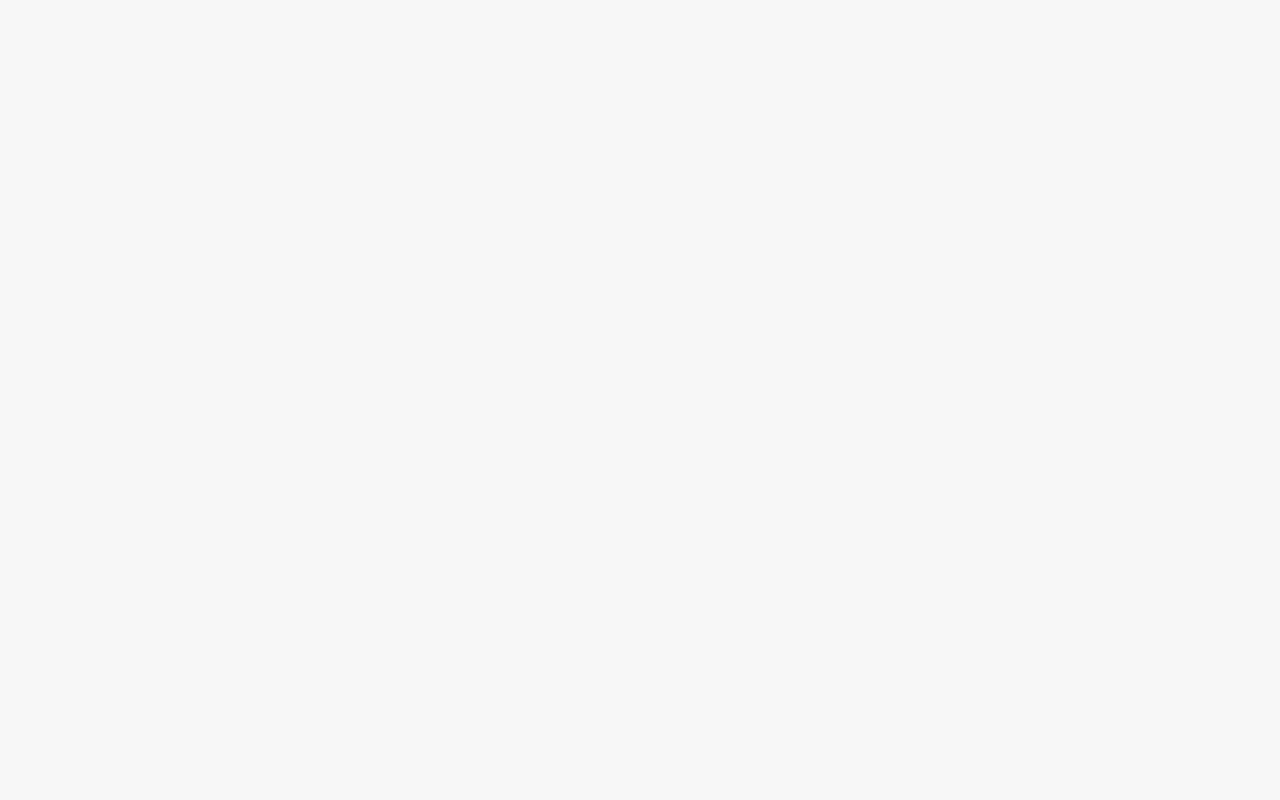
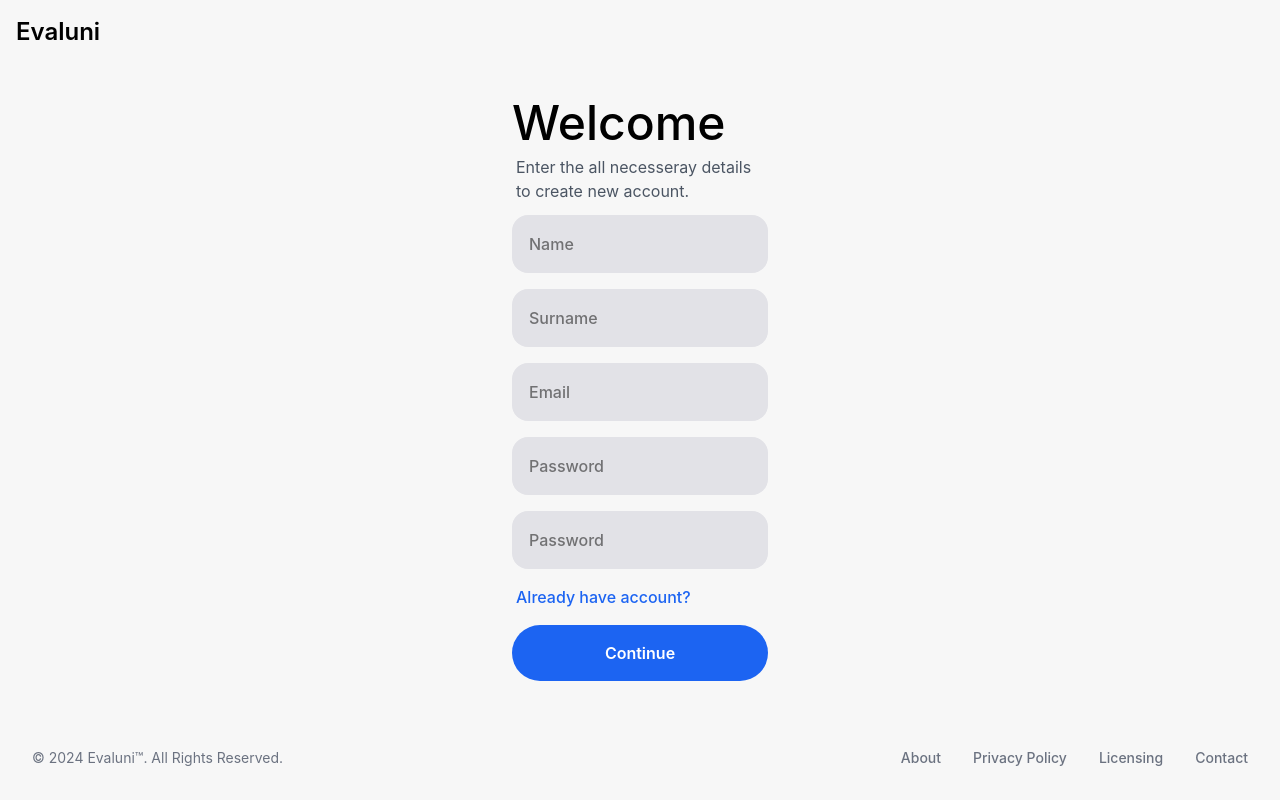
Before and after one commit to kananniftiyev/evaluni, a React (Vite) app: page /register in a window 1280 px wide. Before the commit this address had no page. Built offline with nearby package versions, Linux system fonts and the light colour scheme.

Commit message:
Signup Page

```diff
--- a/src/App.jsx
+++ b/src/App.jsx
@@ -2,12 +2,14 @@ import "./App.css";
 import { BrowserRouter as Router, Route, Routes } from "react-router-dom";
 import Layout from "./components/Layout"; // Optional
 import LoginPage from "./pages/LoginPage";
+import SignUpPage from "./pages/SignUpPage";
 
 function App() {
   return (
     <Router>
       <Routes>
         <Route path="login" element={<LoginPage />} />
+        <Route path="register" element={<SignUpPage />} />
       </Routes>
     </Router>
   );
--- a/src/components/Field.jsx
+++ b/src/components/Field.jsx
@@ -1,9 +1,15 @@
-function Field(props){
-    return(
-        <>
-            <input className="field px-4 py-4" type="text" placeholder={props.text} />
-        </>
-    )
+function Field(props) {
+  return (
+    <>
+      <input
+        className="field px-4 py-4"
+        type={props.type || "text"} // Default type is 'text' if not provided
+        placeholder={props.text}
+        value={props.value}
+        onChange={props.onChange}
+      />
+    </>
+  );
 }
 
 export default Field;
--- a/src/pages/LoginPage.jsx
+++ b/src/pages/LoginPage.jsx
@@ -2,6 +2,12 @@ import Button from "../components/Button";
 import Field from "../components/Field";
 
 function LoginPage(props) {
+  const [email, setEmail] = useState("");
+  const [password, setPassword] = useState("");
+  const [emailError, setEmailError] = useState("");
+
+  const emailRegex = /^[^\s@]+@[^\s@]+\.[^\s@]+$/;
+
   return (
     <div className="flex flex-col min-h-screen">
       <nav className="bg-white border-gray-200 dark:bg-gray-900">
--- a/src/pages/SignUpPage.jsx
+++ b/src/pages/SignUpPage.jsx
@@ -0,0 +1,102 @@
+import Button from "../components/Button";
+import Field from "../components/Field";
+
+const SignUpPage = (props) => {
+  return (
+    <div className="flex flex-col min-h-screen">
+      <nav className="bg-white border-gray-200 dark:bg-gray-900">
+        <div className="flex flex-wrap items-center justify-between mx-auto p-4">
+          <a
+            href="https://flowbite.com/"
+            className="flex items-center space-x-3 rtl:space-x-reverse"
+          >
+            <span className="self-center text-2xl font-semibold whitespace-nowrap dark:text-white">
+              Evaluni
+            </span>
+          </a>
+          <button
+            data-collapse-toggle="navbar-default"
+            type="button"
+            className="inline-flex items-center p-2 w-10 h-10 justify-center text-sm text-gray-500 rounded-lg md:hidden hover:bg-gray-100 focus:outline-none focus:ring-2 focus:ring-gray-200 dark:text-gray-400 dark:hover:bg-gray-700 dark:focus:ring-gray-600"
+            aria-controls="navbar-default"
+            aria-expanded="false"
+          >
+            <span className="sr-only">Open main menu</span>
+            <svg
+              className="w-5 h-5"
+              aria-hidden="true"
+              xmlns="http://www.w3.org/2000/svg"
+              fill="none"
+              viewBox="0 0 17 14"
+            >
+              <path
+                stroke="currentColor"
+                strokeLinecap="round"
+                strokeLinejoin="round"
+                strokeWidth="2"
+                d="M1 1h15M1 7h15M1 13h15"
+              />
+            </svg>
+          </button>
+        </div>
+      </nav>
+
+      <div className="flex-grow flex items-center justify-center">
+        <div className="w-1/5 mx-auto">
+          <h1 className="text-5xl font-medium mb-2">Welcome</h1>
+          <p className="text-gray-600 ml-1 mb-3">
+            Enter the all necesseray details to create new account.
+          </p>
+          <div className="flex flex-col gap-4">
+            <Field text="Name" />
+            <Field text="Surname" />
+            <Field text="Email" />
+            <Field text="Password" />
+            <Field text="Password" />
+            <a href="/login" className="ml-1 text-blue-600 font-medium">
+              Already have account?
+            </a>
+            {/* TODO: Disable button */}
+            <Button text="Continue" link="12" />
+          </div>
+        </div>
+      </div>
+
+      <footer className="bg-white rounded-lg m-4 dark:bg-gray-800">
+        <div className="w-full mx-auto p-4 md:flex md:items-center md:justify-between">
+          <span className="text-sm text-gray-500 sm:text-center dark:text-gray-400">
+            © 2024{" "}
+            <a href="https://flowbite.com/" className="hover:underline">
+              Evaluni™
+            </a>
+            . All Rights Reserved.
+          </span>
+          <ul className="flex flex-wrap items-center gap-8 mt-3 text-sm font-medium text-gray-500 dark:text-gray-400 sm:mt-0">
+            <li>
+              <a href="#" className="hover:underline me-4 md:me-6">
+                About
+              </a>
+            </li>
+            <li>
+              <a href="#" className="hover:underline me-4 md:me-6">
+                Privacy Policy
+              </a>
+            </li>
+            <li>
+              <a href="#" className="hover:underline me-4 md:me-6">
+                Licensing
+              </a>
+            </li>
+            <li>
+              <a href="#" className="hover:underline">
+                Contact
+              </a>
+            </li>
+          </ul>
+        </div>
+      </footer>
+    </div>
+  );
+};
+
+export default SignUpPage;
```
